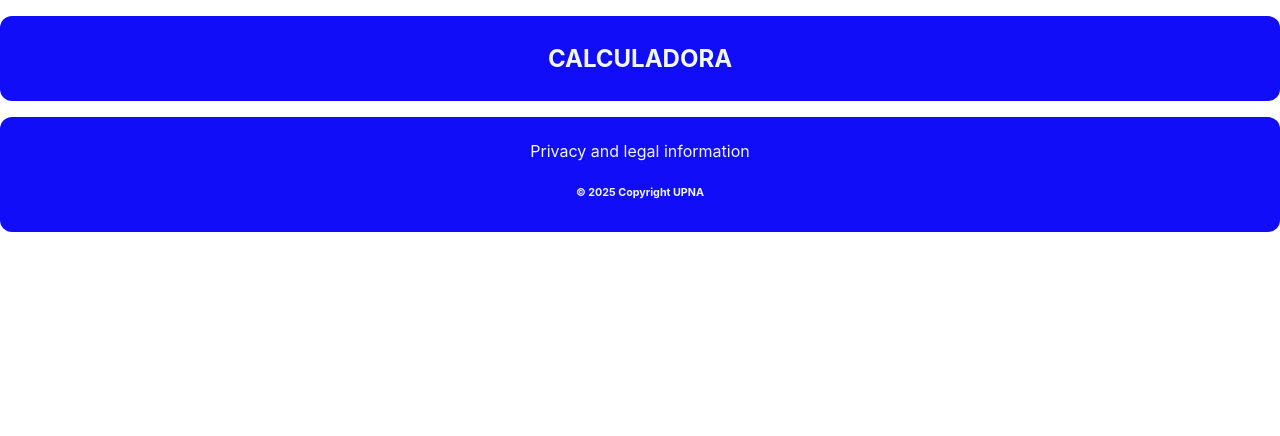
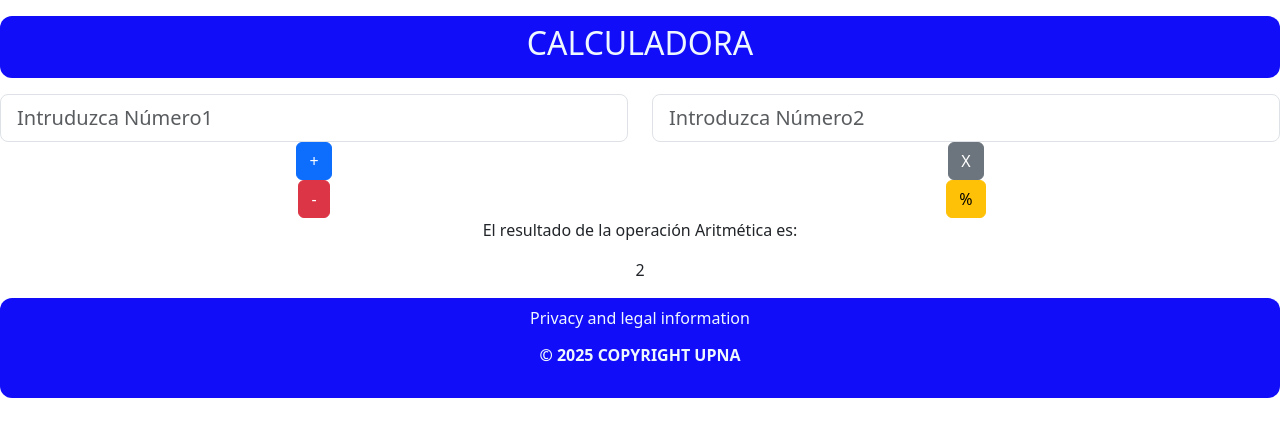
Before and after one commit to JonathanSaltos/EjReact2025, a React (Vite) app in the folder practica2-react/: page / in a window 1280 px wide. Shown: the top 436 px of the page. Built offline with nearby package versions, Linux system fonts and the light colour scheme.

Commit message:
Crear Componentes Numerosx Operaciones y Resultado estatico

```diff
--- a/practica2-react/src/App.jsx
+++ b/practica2-react/src/App.jsx
@@ -1,13 +1,19 @@
-import './App.css'
-import Header from './componentes/ui/Header.jsx'
-import Footer from './componentes/ui/Footer.jsx'
+import './App.css';
+import Header from './componentes/ui/Header';
+import Footer from './componentes/ui/Footer';
+import Numerosx from './componentes/num/Numerosx.jsx';
+import Operaciones from './componentes/operaciones/Operaciones.jsx';
+import Resultado from './componentes/resultado/Resultado.jsx';
 function App() {
 
 
   return (
     <div>
-      <Header />
-      <Footer />
+      <Header/>
+      <Numerosx/>
+      <Operaciones/>
+      <Resultado/>
+      <Footer/>
     </div>
 
 
--- /dev/null
+++ b/practica2-react/src/componentes/num/Numerosx.jsx
@@ -0,0 +1,52 @@
+import './numerosx.css'
+import 'bootstrap/dist/css/bootstrap.min.css';
+
+function Numerosx() {
+
+const Num1 = () => {
+
+    setNum1();
+
+}
+
+    return (
+
+        <div className="row text-center">
+            <div className="col-6  justify-content-center align-items-center">
+
+                <input class="form-control form-control-lg" type="text" placeholder="Intruduzca Número1" onChange={Num1}>
+                </input>
+
+            </div>
+            <div className="col-6  justify-content-center align-items-center">
+
+
+                <input class="form-control form-control-lg" type="text" placeholder="Introduzca Número2">
+                </input>
+
+            </div>
+
+        </div>
+
+
+
+
+
+
+
+
+
+
+
+
+
+
+
+
+
+
+    )
+
+}
+
+export default Numerosx;
--- /dev/null
+++ b/practica2-react/src/componentes/num/numerosx.css
@@ -0,0 +1,8 @@
+.numerosx {
+    padding: 0.5rem;
+    margin: 1rem 0;
+    border-radius: 12px;
+    background-color: #110df8;
+    text-align: center;
+    color: aliceblue;
+}
--- /dev/null
+++ b/practica2-react/src/componentes/operaciones/Operaciones.jsx
@@ -0,0 +1,36 @@
+import './operaciones.css';
+import 'bootstrap/dist/css/bootstrap.min.css';
+
+function Operaciones() {
+
+    return (
+        <div className="row text-center">
+            <div className="col-6  justify-content-center align-items-center">
+            <button type="button" class="btn btn-primary">+</button>
+            </div>
+
+            <div className="col-6  justify-content-center align-items-center">
+            <button type="button" class="btn btn-secondary">X</button>
+
+            </div>
+
+            <div className="col-6  justify-content-center align-items-center">
+            <button type="button" class="btn btn-danger">-</button>
+
+            </div>
+
+            <div className="col-6  justify-content-center align-items-center">
+            <button type="button" class="btn btn-warning">%</button>
+
+            </div>
+
+
+
+        </div>
+
+    )
+
+
+}
+
+export default Operaciones;
--- /dev/null
+++ b/practica2-react/src/componentes/operaciones/operaciones.css
@@ -0,0 +1,8 @@
+.operaciones {
+    padding: 0.5rem;
+    margin: 1rem 0;
+    border-radius: 12px;
+    background-color: #110df8;
+    text-align: center;
+    color: aliceblue;
+}
--- /dev/null
+++ b/practica2-react/src/componentes/resultado/Resultado.jsx
@@ -0,0 +1,23 @@
+import './resultado.css';
+import 'bootstrap/dist/css/bootstrap.min.css';
+
+
+function Resultado() {
+
+    return (
+
+        <div className="row text-center">
+            <div className=" justify-content-center align-items-center">
+                <p>El resultado de la operación Aritmética es:</p>
+                <output aria-label="Resultado">2</output>
+            </div>
+
+        </div>
+    )
+
+
+}
+
+
+
+export default Resultado;
--- /dev/null
+++ b/practica2-react/src/componentes/resultado/resultado.css
@@ -0,0 +1,8 @@
+.resultado {
+    padding: 0.5rem;
+    margin: 1rem 0;
+    border-radius: 12px;
+    background-color: #110df8;
+    text-align: center;
+    color: aliceblue;
+}
--- a/practica2-react/src/componentes/ui/Header.jsx
+++ b/practica2-react/src/componentes/ui/Header.jsx
@@ -1,4 +1,4 @@
-import './header.css'
+import './header.css';
 function Header() {
 
     return (
```
